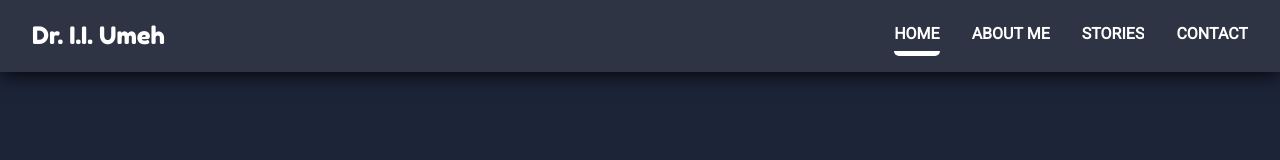
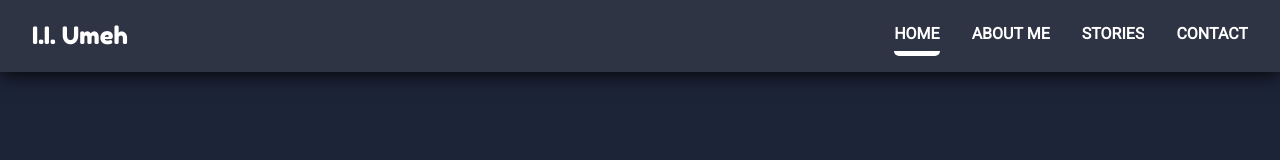
Before and after one commit to Kingsleyaham/DIIU, a React (Vite) app: page / in a window 1280 px wide. Shown: the top 160 px of the page. Built offline with nearby package versions, Linux system fonts and the light colour scheme.

Commit message:
modified the name and added some meta tags

```diff
--- a/index.html
+++ b/index.html
@@ -8,7 +8,39 @@
       src="https://kit.fontawesome.com/0c4d6ce46a.js"
       crossorigin="anonymous"
     ></script>
-    <title>Dr I.I. Umeh</title>
+    <title>I.I. Umeh</title>
+
+    <meta
+      name="description"
+      content="Dr. Iyke have been a lecturer in Nnamdi Azikiwe University since 2012. He is also the CEO/FOUNDER of PA-CENT Technologies, an ICT firm domiciled in Nigeria."
+    />
+
+    <!-- Google / Search Engine Tags -->
+    <meta itemprop="name" content="I.I. Umeh" />
+    <meta
+      itemprop="description"
+      content="Dr. Iyke have been a lecturer in Nnamdi Azikiwe University since 2012. He is also the CEO/FOUNDER of PA-CENT Technologies, an ICT firm domiciled in Nigeria."
+    />
+    <meta itemprop="image" content="/images/dr.iyke2.png" />
+
+    <!-- Facebook Meta Tags -->
+    <meta property="og:url" content="https://www.iiumeh.com.ng/" />
+    <meta property="og:type" content="website" />
+    <meta property="og:title" content="I.I. Umeh" />
+    <meta
+      property="og:description"
+      content="Dr. Iyke have been a lecturer in Nnamdi Azikiwe University since 2012. He is also the CEO/FOUNDER of PA-CENT Technologies, an ICT firm domiciled in Nigeria."
+    />
+    <meta property="og:image" content="/images/dr.iyke2.png" />
+
+    <!-- Twitter Meta Tags -->
+    <meta name="twitter:card" content="summary_large_image" />
+    <meta name="twitter:title" content="I.I. Umeh" />
+    <meta
+      name="twitter:description"
+      content="Dr. Iyke have been a lecturer in Nnamdi Azikiwe University since 2012. He is also the CEO/FOUNDER of PA-CENT Technologies, an ICT firm domiciled in Nigeria."
+    />
+    <meta name="twitter:image" content="/images/dr.iyke2.png" />
   </head>
   <body>
     <div id="root"></div>
--- a/src/App.jsx
+++ b/src/App.jsx
@@ -78,7 +78,6 @@ function App() {
       } catch (err) {
         setIsSending(false);
         toast.error("An error occured");
-        console.log(err, err.message);
       }
     }
   };
--- a/src/components/layout/navbar/index.jsx
+++ b/src/components/layout/navbar/index.jsx
@@ -18,7 +18,7 @@ const Navbar = ({ checkActive }) => {
   return (
     <div className="nav">
       <h3 className="brand-name">
-        <Link to="/">Dr. I.I. Umeh</Link>
+        <Link to="/">I.I. Umeh</Link>
       </h3>
       <ul className={isMobile && showMobileNav ? "mobile" : ""}>
         <li
--- a/src/pages/About.jsx
+++ b/src/pages/About.jsx
@@ -6,7 +6,7 @@ const About = () => {
   return (
     <>
       <Helmet>
-        <title>Dr I.I. Umeh | About</title>
+        <title>I.I. Umeh | About</title>
         <meta name="description" content="A showcase of my work and skills." />
         <meta name="keywords" content="about, skills, aboutme, unizik" />
       </Helmet>
--- a/src/pages/Contact.jsx
+++ b/src/pages/Contact.jsx
@@ -5,7 +5,7 @@ const Contact = ({ handleInput, inputs, handleFormSubmit, sending }) => {
   return (
     <>
       <Helmet>
-        <title>Dr I.I. Umeh | Contact</title>
+        <title>I.I. Umeh | Contact</title>
         <meta name="description" content="Get in touch with me and send me a message. I'd be happy to hear from you" />
         <meta name="keywords" content="contact, diiu, pacent, unizik, lecturer" />
       </Helmet>
--- a/src/pages/Home.jsx
+++ b/src/pages/Home.jsx
@@ -5,7 +5,7 @@ const Home = () => {
   return (
     <>
       <Helmet>
-        <title>Dr I.I. Umeh </title>
+        <title>I.I. Umeh </title>
         <meta
           name="description"
           content="Dr. Iyke have been a lecturer in Nnamdi Azikiwe University since 2012. He is also the CEO/FOUNDER of PA-CENT Technologies, an ICT firm
@@ -27,11 +27,11 @@ const Home = () => {
             University of Nnamdi Azikiwe, Awka, Anambra
             <br />
             <br />
-            {/* <Link to="/about"> */}
+            <Link to="/about">
               <button>
                 ABOUT ME <i className="fa-solid fa-arrow-right"></i>
               </button>
-            {/* </Link> */}
+            </Link>
           </h1>
           <img src="/images/drIyke.PNG" alt="dr.iyke" loading="lazy" />
         </div>
--- a/src/pages/Stories.jsx
+++ b/src/pages/Stories.jsx
@@ -27,7 +27,7 @@ const Stories = () => {
   return (
     <>
       <Helmet>
-        <title>Dr I.I. Umeh | Stories</title>
+        <title>I.I. Umeh | Stories</title>
         <meta name="description" content="These are the students' voices" />
         <meta name="keywords" content="about, studentstories, students, stories, lecturer, aboutme, unizik" />
       </Helmet>
```
